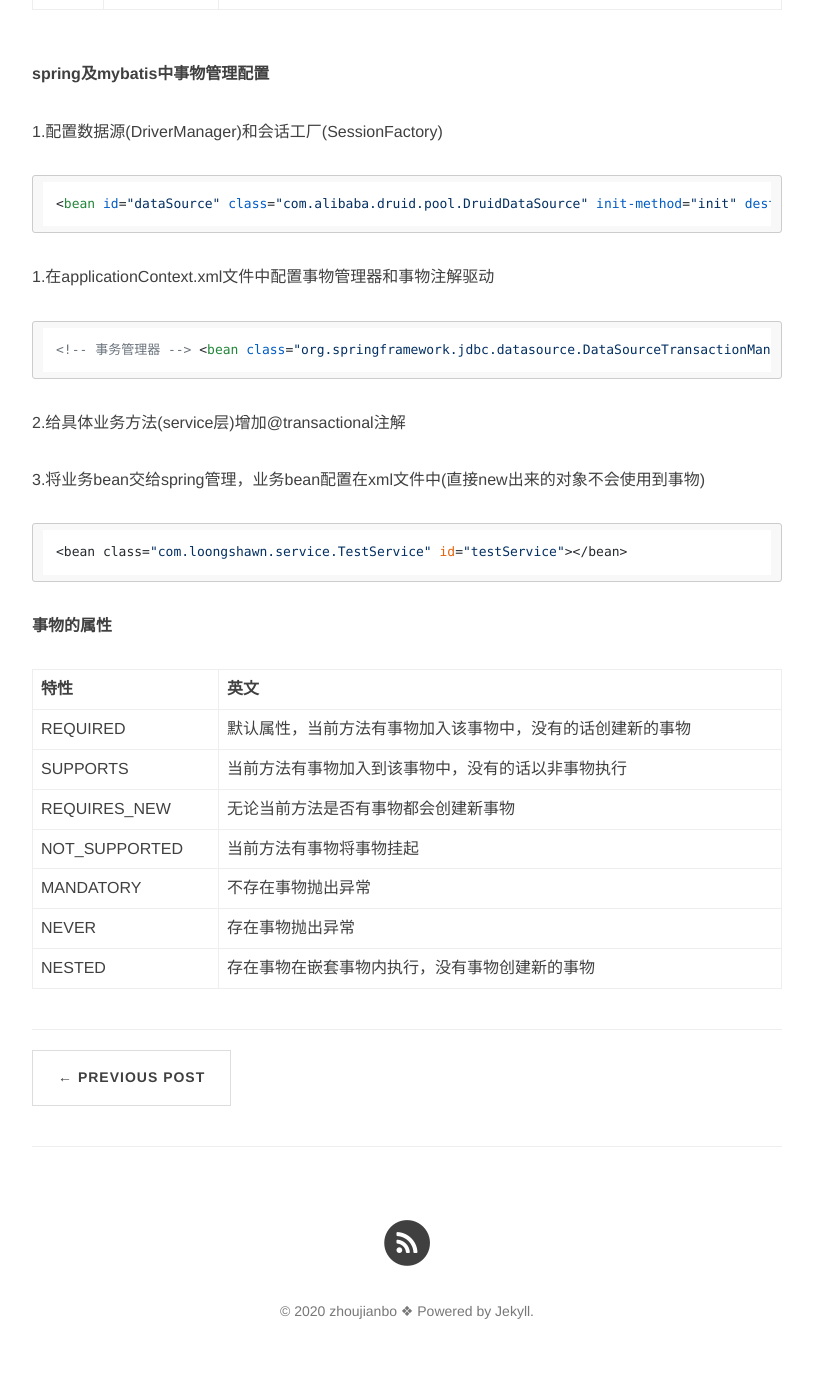
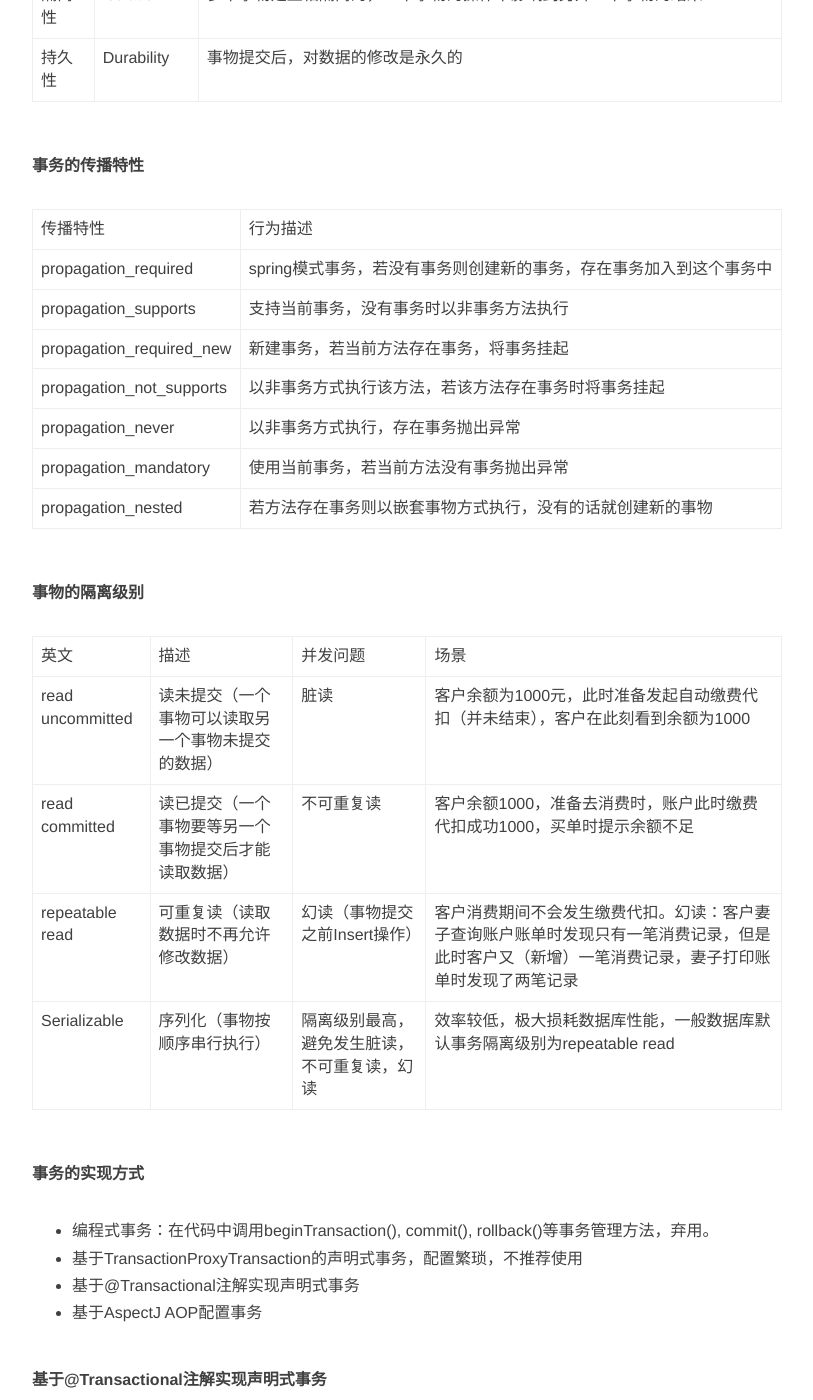
Before and after one commit to ZhouJianBoPro/ZhouJianBoPro.github.io, a Jekyll site: the page built from _posts/2019-11-11-spring-transactional.md, in a window 1280 px wide and 1400 px high, scrolled down 704 px. Shown: the whole window, without its empty margins (233-1046 px from the left). Built offline with Jekyll 4.4.1, drawn with Linux system fonts in a browser that asks for light colours; nearby versions of some CDN libraries; comment, search, counter and statistics services are not loaded; some of the changed text lies outside the part shown.

Commit message:
up spring transaction

````diff
--- a/_posts/2019-11-11-spring-transactional.md
+++ b/_posts/2019-11-11-spring-transactional.md
@@ -1,21 +1,47 @@
 ---
 layout: post
-title: Spring事物
+title: Spring事务
 date: 2019-11-11
 tags: [Spring]
-description: spring事物管理
+description: spring事务管理
 ---
 
-**事物的特性**
+**事务的特性**
 
 |特性|英文|说明|
 |---|---|---|
-|原子性|Atomicity|操作要么全部成功要么全部失败|
+|原子性|Atomicity|操作要么全部成功要么全部失败,事物在执行过程中发生异常时会回滚到事物开始前的状态|
 |一致性|Consistency|无论操作结果是成功还是失败，数据保持一致性|
 |隔离性|Isolation|多个事物是互相隔离的，一个事物的操作不影响到另外一个事物的结果|
 |持久性|Durability|事物提交后，对数据的修改是永久的|
 
-**spring及mybatis中事物管理配置**
+**事务的传播特性**
+
+|传播特性|行为描述|
+|propagation_required|spring模式事务，若没有事务则创建新的事务，存在事务加入到这个事务中|
+|propagation_supports|支持当前事务，没有事务时以非事务方法执行|
+|propagation_required_new|新建事务，若当前方法存在事务，将事务挂起|
+|propagation_not_supports|以非事务方式执行该方法，若该方法存在事务时将事务挂起|
+|propagation_never|以非事务方式执行，存在事务抛出异常|
+|propagation_mandatory|使用当前事务，若当前方法没有事务抛出异常|
+|propagation_nested|若方法存在事务则以嵌套事物方式执行，没有的话就创建新的事物|
+
+**事物的隔离级别**
+
+|英文|描述|并发问题|场景|
+|read uncommitted|读未提交（一个事物可以读取另一个事物未提交的数据）|脏读|客户余额为1000元，此时准备发起自动缴费代扣（并未结束），客户在此刻看到余额为1000|
+|read committed|读已提交（一个事物要等另一个事物提交后才能读取数据）|不可重复读|客户余额1000，准备去消费时，账户此时缴费代扣成功1000，买单时提示余额不足|
+|repeatable read|可重复读（读取数据时不再允许修改数据）|幻读（事物提交之前Insert操作）|客户消费期间不会发生缴费代扣。幻读：客户妻子查询账户账单时发现只有一笔消费记录，但是此时客户又（新增）一笔消费记录，妻子打印账单时发现了两笔记录|
+|Serializable|序列化（事物按顺序串行执行）|隔离级别最高，避免发生脏读，不可重复读，幻读|效率较低，极大损耗数据库性能，一般数据库默认事务隔离级别为repeatable read|
+
+**事务的实现方式**
+
+- 编程式事务：在代码中调用beginTransaction(), commit(), rollback()等事务管理方法，弃用。
+- 基于TransactionProxyTransaction的声明式事务，配置繁琐，不推荐使用
+- 基于@Transactional注解实现声明式事务
+- 基于AspectJ AOP配置事务
+
+**基于@Transactional注解实现声明式事务**
 
 1.配置数据源(DriverManager)和会话工厂(SessionFactory)
 ```xml
@@ -34,7 +60,7 @@ description: spring事物管理
 </bean>
 ```
 
-1.在applicationContext.xml文件中配置事物管理器和事物注解驱动
+2.在applicationContext.xml文件中配置事物管理器和事务注解驱动
 ```xml
     <!-- 事务管理器 -->
     <bean class="org.springframework.jdbc.datasource.DataSourceTransactionManager" id="txManager">
@@ -45,21 +71,13 @@ description: spring事物管理
     <tx:annotation-driven transaction-manager="txManager"></tx:annotation-driven>
 ```
 
-2.给具体业务方法(service层)增加@transactional注解<br/>
+3.给具体业务方法(service层)增加@transactional注解
+```html
+@Transactional(isolation=Isolation.DEFAULT,propagation=Propagation.REQUIRED,rollbackFor=DefineException.class)
 
-3.将业务bean交给spring管理，业务bean配置在xml文件中(直接new出来的对象不会使用到事物)
+```
+
+4.将业务bean交给spring管理，业务bean配置在xml文件中(直接new出来的对象不会使用到事物)
 ```xml
 <bean class="com.loongshawn.service.TestService" id="testService"></bean>
 ```
-
-**事物的属性**
-
-|特性|英文|
-|---|---|
-|REQUIRED|默认属性，当前方法有事物加入该事物中，没有的话创建新的事物|
-|SUPPORTS|当前方法有事物加入到该事物中，没有的话以非事物执行|
-|REQUIRES_NEW|无论当前方法是否有事物都会创建新事物|
-|NOT_SUPPORTED|当前方法有事物将事物挂起|
-|MANDATORY|不存在事物抛出异常|
-|NEVER|存在事物抛出异常|
-|NESTED|存在事物在嵌套事物内执行，没有事物创建新的事物|
````
